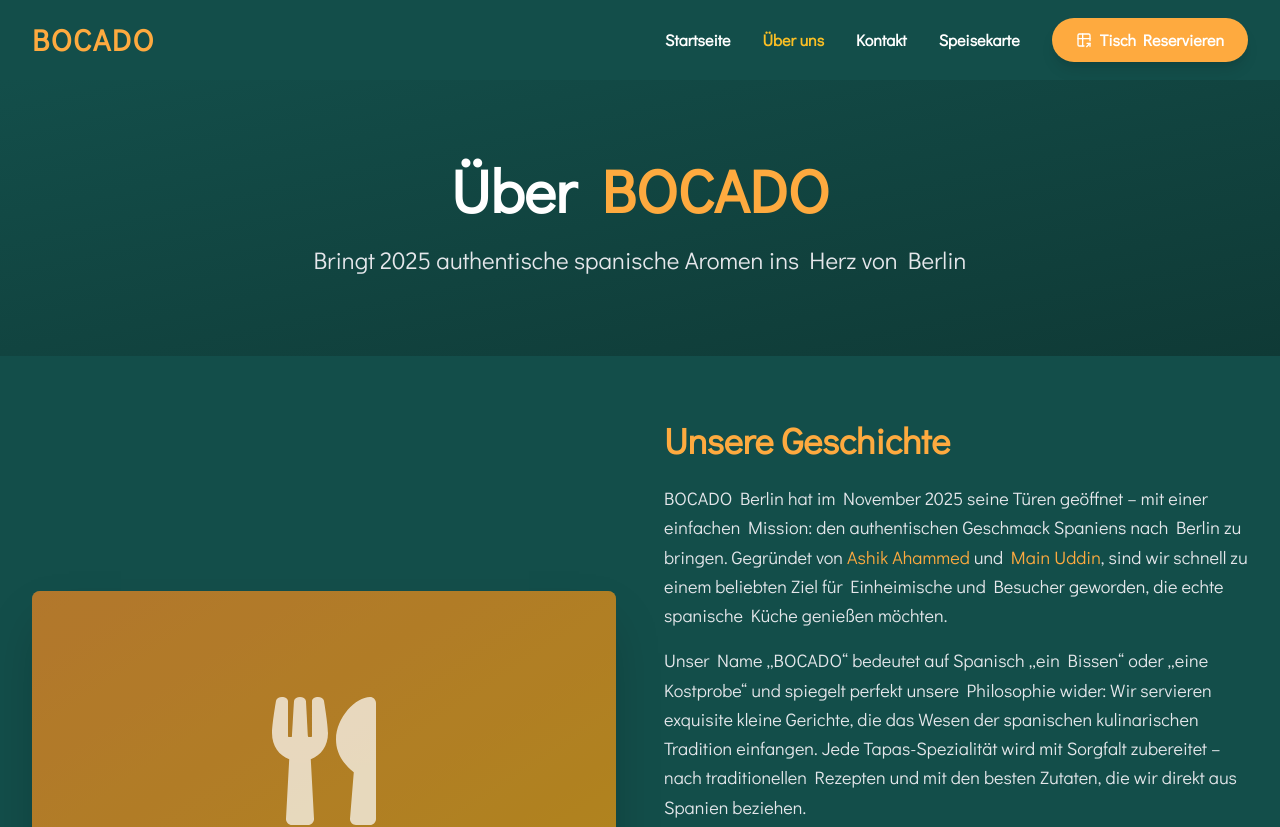
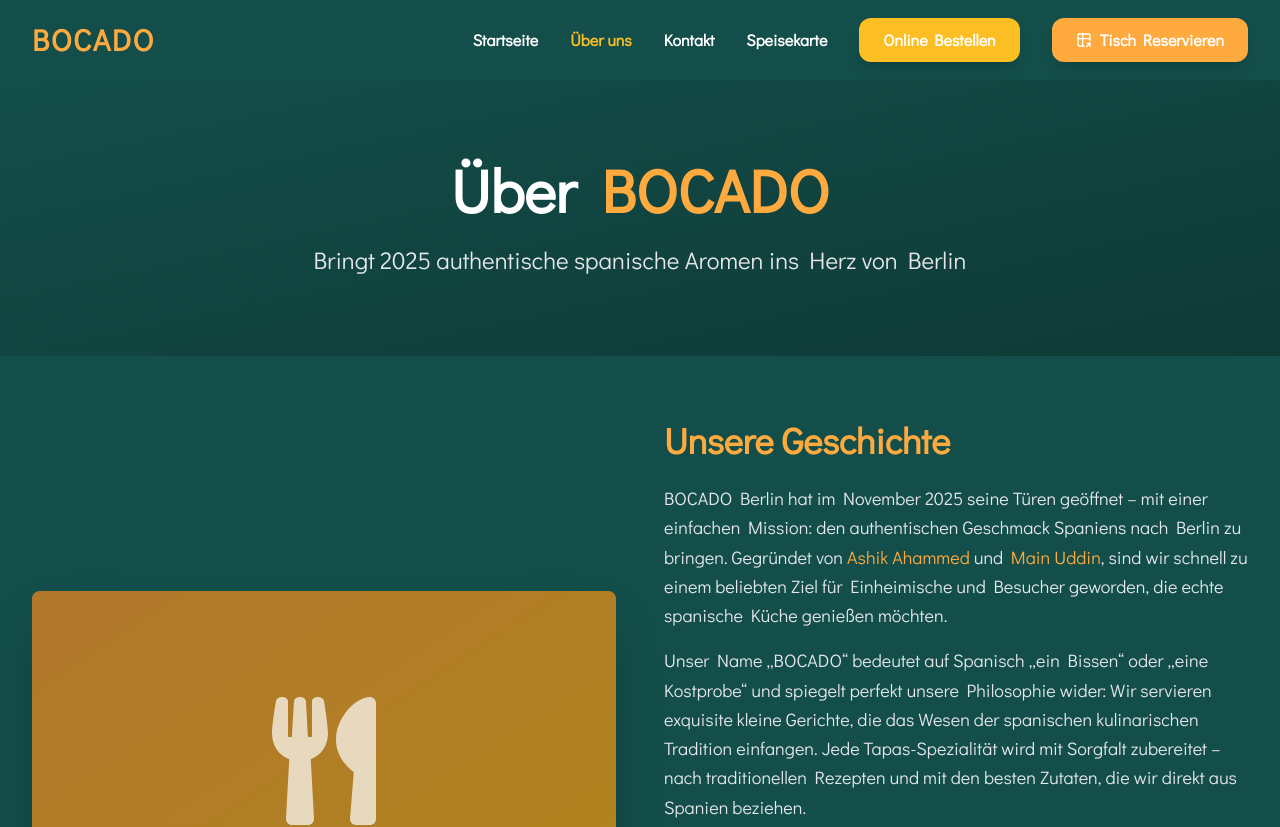
Before and after one commit to SarwarMorshad/bocado-berlin, a React (Vite) app: page /about in a window 1280 px wide. Shown: the top 827 px of the page. Built offline with nearby package versions, Linux system fonts and the light colour scheme.

Commit message:
Online Bestellen Added

```diff
--- a/src/components/Footer.jsx
+++ b/src/components/Footer.jsx
@@ -86,6 +86,17 @@ const Footer = () => {
                   </span>
                   Kontakt
                 </Link>
+              </li>
+              <li>
+                <a
+                  href="https://consumer.vectron.cloud/sites/7e568f4a-e8c1-4e45-b39c-08dccb017cc7/online-ordering"
+                  className="text-gray-300 hover:text-[#feaa3f] transition-colors duration-200 flex items-center group"
+                >
+                  <span className="mr-2 text-[#feaa3f] group-hover:translate-x-1 transition-transform">
+                    →
+                  </span>
+                  Online Bestellen
+                </a>
               </li>
               <li>
                 <Link
--- a/src/components/Hero.jsx
+++ b/src/components/Hero.jsx
@@ -89,13 +89,13 @@ const Hero = () => {
                 <div className="flex flex-col sm:flex-row gap-4 justify-center items-center mt-8">
                   <Link
                     to={slide.cta1.link}
-                    className="bg-[#feaa3f] hover:bg-[#fbbf24] text-white px-8 py-3.5 rounded-full font-semibold text-lg transition-all duration-200 shadow-lg hover:shadow-xl hover:scale-105 w-full sm:w-auto"
+                    className="bg-[#feaa3f] hover:bg-[#fbbf24] text-white px-8 py-3.5 rounded-xl font-semibold text-lg transition-all duration-200 shadow-lg hover:shadow-xl hover:scale-105 w-full sm:w-auto"
                   >
                     {slide.cta1.text}
                   </Link>
                   <Link
                     to={slide.cta2.link}
-                    className="border-2 border-white hover:bg-[#fbbf24] hover:border-[#fbbf24] hover:text-white text-white px-8 py-3.5 rounded-full font-semibold text-lg transition-all duration-200 w-full sm:w-auto"
+                    className="border-2 border-white hover:bg-[#fbbf24] hover:border-[#fbbf24] hover:text-white text-white px-8 py-3.5 rounded-xl font-semibold text-lg transition-all duration-200 w-full sm:w-auto"
                   >
                     {slide.cta2.text}
                   </Link>
--- a/src/components/Navbar.jsx
+++ b/src/components/Navbar.jsx
@@ -69,18 +69,18 @@ const Navbar = () => {
       <div className="max-w-7xl mx-auto px-4 sm:px-6 lg:px-8">
         <div className="flex items-center justify-between h-20">
           {/* Logo */}
-          <Link to="/" className="text-3xl text-primary font-bold tracking-wider">
+          <Link to="/" className="text-2xl sm:text-3xl text-primary font-bold tracking-wider flex-shrink-0">
             BOCADO
           </Link>
 
           {/* Navigation Links - Desktop */}
-          <div className="hidden md:flex items-center space-x-8">
+          <div className="hidden lg:flex items-center space-x-4 xl:space-x-8">
             {navLinks.map((link) => (
               <NavLink
                 key={link.name}
                 to={link.path}
                 className={({ isActive }) =>
-                  `text-base font-semibold transition-colors duration-200 ${
+                  `text-sm xl:text-base font-semibold transition-colors duration-200 whitespace-nowrap ${
                     isActive ? "text-[#fbbf24]" : "text-white hover:text-[#feaa3f]"
                   }`
                 }
@@ -89,12 +89,22 @@ const Navbar = () => {
               </NavLink>
             ))}
 
+            {/* Online Bestellen Button - Desktop */}
+            <a
+              href="https://consumer.vectron.cloud/sites/7e568f4a-e8c1-4e45-b39c-08dccb017cc7/online-ordering"
+              target="_blank"
+              rel="noopener noreferrer"
+              className="bg-[#fbbf24] hover:bg-[#feaa3f] text-white px-4 xl:px-6 py-2 xl:py-2.5 rounded-xl font-semibold text-sm xl:text-base transition-all duration-200 shadow-lg hover:shadow-xl whitespace-nowrap"
+            >
+              Online Bestellen
+            </a>
+
             {/* Reserve Button - Desktop */}
             <Link
               to="/reservation"
-              className="bg-[#feaa3f] hover:bg-[#fbbf24] text-white px-6 py-2.5 rounded-full font-semibold transition-all duration-200 shadow-lg hover:shadow-xl"
+              className="bg-[#feaa3f] hover:bg-[#fbbf24] text-white px-4 xl:px-6 py-2 xl:py-2.5 rounded-xl font-semibold text-sm xl:text-base transition-all duration-200 shadow-lg hover:shadow-xl"
             >
-              <div className="flex items-center gap-2 justify-center">
+              <div className="flex items-center gap-1 xl:gap-2 justify-center whitespace-nowrap">
                 <span>
                   <TbTableShare />
                 </span>
@@ -104,7 +114,7 @@ const Navbar = () => {
           </div>
 
           {/* Mobile Menu Button */}
-          <div className="md:hidden">
+          <div className="lg:hidden">
             <button
               onClick={toggleMenu}
               className="text-white focus:outline-none transition-transform duration-300 hover:scale-110"
@@ -132,7 +142,7 @@ const Navbar = () => {
 
       {/* Mobile Menu */}
       {isMenuOpen && (
-        <div ref={mobileMenuRef} className="md:hidden overflow-hidden" style={{ height: 0, opacity: 0 }}>
+        <div ref={mobileMenuRef} className="lg:hidden overflow-hidden" style={{ height: 0, opacity: 0 }}>
           <div className="px-2 pt-2 pb-3 space-y-1">
             {navLinks.map((link, index) => (
               <NavLink
@@ -152,12 +162,24 @@ const Navbar = () => {
               </NavLink>
             ))}
 
+            {/* Online Bestellen Button - Mobile */}
+            <a
+              href="https://consumer.vectron.cloud/sites/7e568f4a-e8c1-4e45-b39c-08dccb017cc7/online-ordering"
+              target="_blank"
+              rel="noopener noreferrer"
+              onClick={() => setIsMenuOpen(false)}
+              ref={(el) => (menuItemsRef.current[navLinks.length] = el)}
+              className="block mx-3 mt-4 bg-[#fbbf24] hover:bg-[#feaa3f] text-white px-6 py-2.5 rounded-lg font-semibold text-center transition-colors duration-200"
+            >
+              Online Bestellen
+            </a>
+
             {/* Reserve Button - Mobile */}
             <Link
               to="/reservation"
               onClick={() => setIsMenuOpen(false)}
-              ref={(el) => (menuItemsRef.current[navLinks.length] = el)}
-              className="block mx-3 mt-4 bg-[#feaa3f] hover:bg-[#fbbf24] text-white px-6 py-2.5 rounded-full font-semibold text-center transition-colors duration-200"
+              ref={(el) => (menuItemsRef.current[navLinks.length + 1] = el)}
+              className="block mx-3 mt-4 bg-[#feaa3f] hover:bg-[#fbbf24] text-white px-6 py-2.5 rounded-lg font-semibold text-center transition-colors duration-200"
             >
               <div className="flex items-center gap-2 justify-center">
                 <span>
--- a/src/pages/About.jsx
+++ b/src/pages/About.jsx
@@ -252,7 +252,7 @@ const About = () => {
             <div className="flex flex-col sm:flex-row gap-4 justify-center">
               <Link
                 to="/menu"
-                className="bg-[#feaa3f] hover:bg-[#fbbf24] text-white px-8 py-3.5 rounded-full font-semibold text-lg transition-all duration-200 shadow-lg hover:shadow-xl hover:scale-105"
+                className="bg-[#feaa3f] hover:bg-[#fbbf24] text-white px-8 py-3.5 rounded-xl font-semibold text-lg transition-all duration-200 shadow-lg hover:shadow-xl hover:scale-105"
               >
                 Unsere Speisekarte
               </Link>
--- a/src/pages/Contact.jsx
+++ b/src/pages/Contact.jsx
@@ -66,7 +66,7 @@ const Contact = () => {
         {/* Contact Info Cards */}
         <section className="py-16 bg-[#134e4a]">
           <div className="max-w-7xl mx-auto px-4 sm:px-6 lg:px-8">
-            <div className="grid md:grid-cols-2 lg:grid-cols-3 gap-6 mb-16">
+            <div className="grid md:grid-cols-1 lg:grid-cols-3 gap-6 mb-16">
               {/* Location */}
               <div className="bg-white/10 backdrop-blur-sm border border-white/20 rounded-lg p-6 text-center hover:bg-white/15 transition-all duration-300">
                 <div className="inline-flex items-center justify-center w-16 h-16 bg-[#feaa3f] rounded-full mb-4">
```
